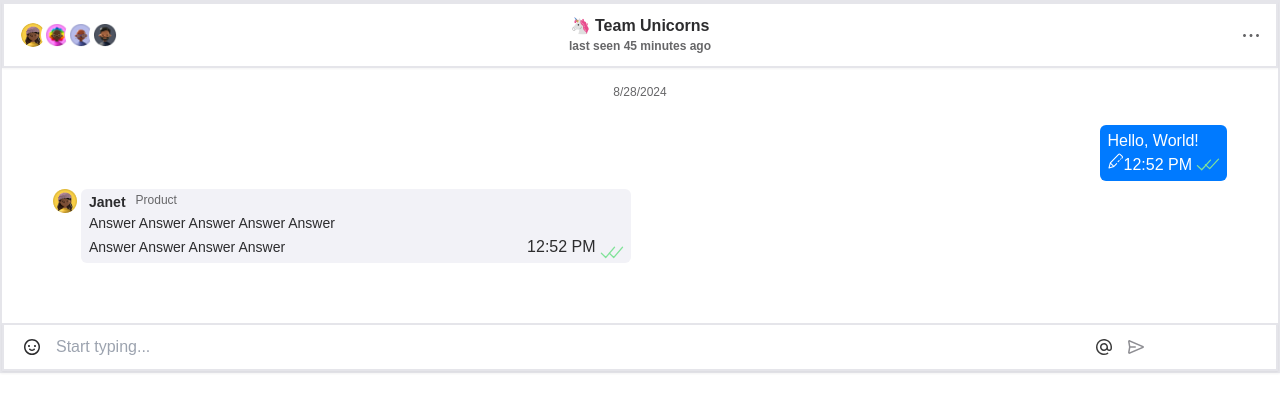
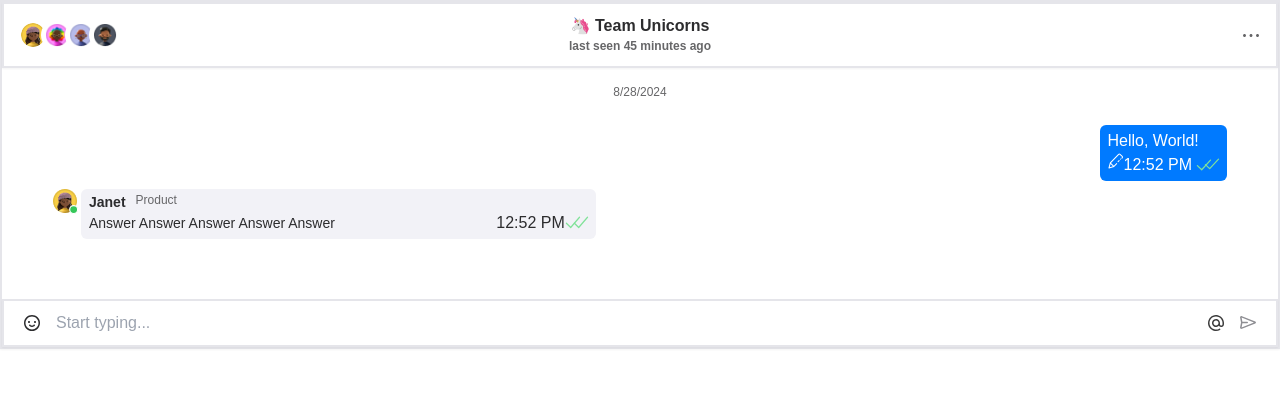
Before and after one commit to IliaTretiak/test_joytechnology, a Next.js app: page / in a window 1280 px wide. Shown: the top 412 px of the page. Built offline with nearby package versions, Linux system fonts and the light colour scheme.

Commit message:
init build

```diff
--- a/src/app/App.tsx
+++ b/src/app/App.tsx
@@ -1,7 +1,6 @@
 "use client"
 import Header from '../components/header/index'
 import Bubble from '../components/messager/index'
-import Footer from '../components/footer'
 
 const Page = () => {
 
@@ -10,9 +9,6 @@ const Page = () => {
         <div className='flex flex-col justify-between border-2 border-solid shadow-sm border-[#E5E5EA]'>
               <Header />
               <Bubble />
-              <div className='flex items-end'>
-              <Footer />
-              </div>
         </div>
       </div>
     )
--- a/src/components/footer/index.tsx
+++ b/src/components/footer/index.tsx
@@ -20,6 +20,7 @@ const Footer = () => {
     const sendMessage = (e: { preventDefault: () => void; }) : any => {
         e.preventDefault();
         addMessage(message)
+        setMessage("");
       }
 
     return (
--- a/src/components/footer/input.tsx
+++ b/src/components/footer/input.tsx
@@ -13,7 +13,7 @@ const Input:FC<InputProps> = ({
 }) => {
     return (
         <input
-        className="outline-0 w-[80vw]"
+        className="outline-0 w-[90vw]"
         type='text'
         name='message'
         placeholder='Start typing...'
--- a/src/components/messager/answer.tsx
+++ b/src/components/messager/answer.tsx
@@ -1,5 +1,6 @@
 import check from '../../assets/images/check.svg'
 import Image from 'next/image'
+import indicator from '../../assets/images/indicator.svg'
 
 import { FC } from 'react';
 interface MessageProps {
@@ -15,7 +16,7 @@ const Answer:FC<MessageProps> = ({
     src
 }) => {
     return (
-        <div className="flex justify-start pr-20 pl-[51px] gap-1">
+        <div className="flex justify-start pr-20 pl-[51px] gap-1 relative">
             <div>
             <Image
             // src="/images/avatar_01.png"
@@ -23,6 +24,13 @@ const Answer:FC<MessageProps> = ({
             width={24}
             height={24}
             alt="Picture of the author"
+            />
+            <Image
+            src={indicator.src}
+            className='absolute left-[67px] top-4'
+            width={10}
+            height={10}
+            alt="онлайн индикатор"
             />
             </div>
             <div className='
@@ -42,19 +50,23 @@ const Answer:FC<MessageProps> = ({
                         </span>
                     </div>
                     <span className='text-base text-[#2C2C2E] font-normal leading-normal'>
-                        Answer Answer Answer Answer Answer Answer Answer Answer Answer
+                        Answer Answer Answer Answer Answer
                     </span>
                 </div>
                 <div className="flex gap-[4px] items-end justify-end">
+
+                    <div className='flex items-center'>
                         <span className='flex items-end'>
                             {new Date().toLocaleString('en-US', { hour: 'numeric', minute: 'numeric', hour12: true })}
                         </span>
-                        <div className='relative'>
+                        <div className='flex relative'>
                             <img className='absolute left-[8px]' width={16} height={8} src={check.src} alt='статус сообщения'>
                             </img>
                             <img width={16} height={8} src={check.src} alt='статус сообщения'>
                             </img>
                         </div>
+                    </div>
+
                 </div>
             </div>
         </div>
--- a/src/components/messager/index.tsx
+++ b/src/components/messager/index.tsx
@@ -1,15 +1,42 @@
 import Message from './message'
 import Answer from './answer'
 import Users from '../../../public/data/users'
+import Footer from '../footer/index'
 
 const Bubble = () => {
     return (
+        <>
         <div className='flex flex-col gap-2 overflow-auto h-[100%]'>
             <span className='py-[17px] flex justify-center text-sm text-[#666668] font-normal leading-loose'>
                 {new Date().toLocaleDateString('en-US', { month: 'numeric', day: 'numeric', year: 'numeric' })}
             </span>
 
             <Message />
+             {
+                Users
+                .map((user) =>
+                    {
+                        if (user.id == 1)
+                        return (
+                        <Answer
+                        key={user.id}
+                        name={user.name}
+                        post={user.post}
+                        src={user.src}
+                        />)
+                    })
+            }
+
+        </div>
+        <div className='flex items-end'>
+            <Footer />
+        </div>
+        </>
+    )
+}
+
+export default Bubble;
+
             {/* <Message />
             {
                 Users
@@ -69,23 +96,3 @@ const Bubble = () => {
                         />)
                     })
             } */}
-             {
-                Users
-                .map((user) =>
-                    {
-                        if (user.id == 1)
-                        return (
-                        <Answer
-                        key={user.id}
-                        name={user.name}
-                        post={user.post}
-                        src={user.src}
-                        />)
-                    })
-            }
-
-        </div>
-    )
-}
-
-export default Bubble;
--- a/src/components/messager/message.tsx
+++ b/src/components/messager/message.tsx
@@ -4,6 +4,9 @@ import pen from '../../assets/images/pen.svg'
 
 const Message = () => {
         const { messager } = useStore();
+
+
+
     return (
         <div className="flex justify-end pl-20 pr-[51px]">
             <div className='
--- a/src/stores/store.js
+++ b/src/stores/store.js
@@ -5,7 +5,7 @@ const useStore = create(set => ({
   addMessage: (message) => {
     set((state) => ({
       // ...state,
-      messager: [...state.messager, message]}))},
+      messager: [message]}))},
 }));
 
 export default useStore;
--- a/tailwind.config.js
+++ b/tailwind.config.js
@@ -16,7 +16,7 @@ module.exports = {
     extend: {
       backgroundImage: {
         'message_tail': 'url(../assets/images/message_tail.svg)',
-      },
+      }
     },
   },
   plugins: [],
```
Also changed, not shown: src/assets/images/indicator.svg (added), src/assets/images/pen_grey.svg (added).
